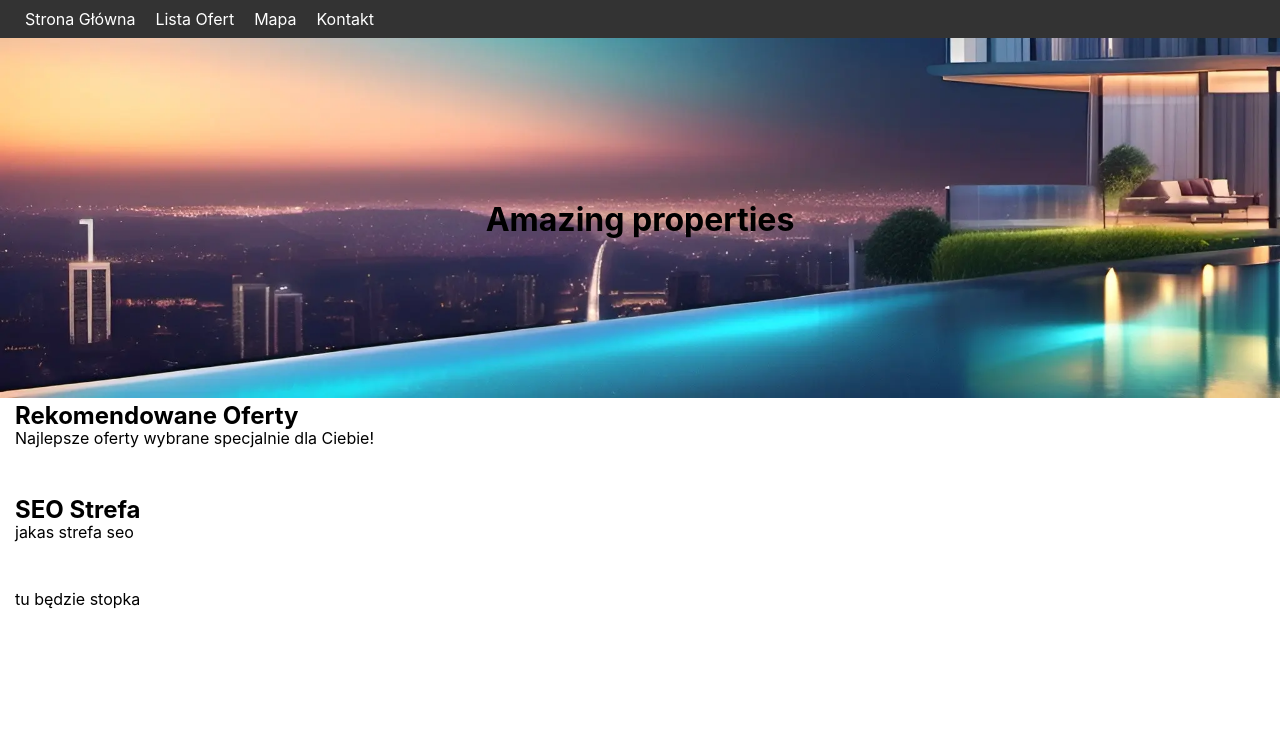
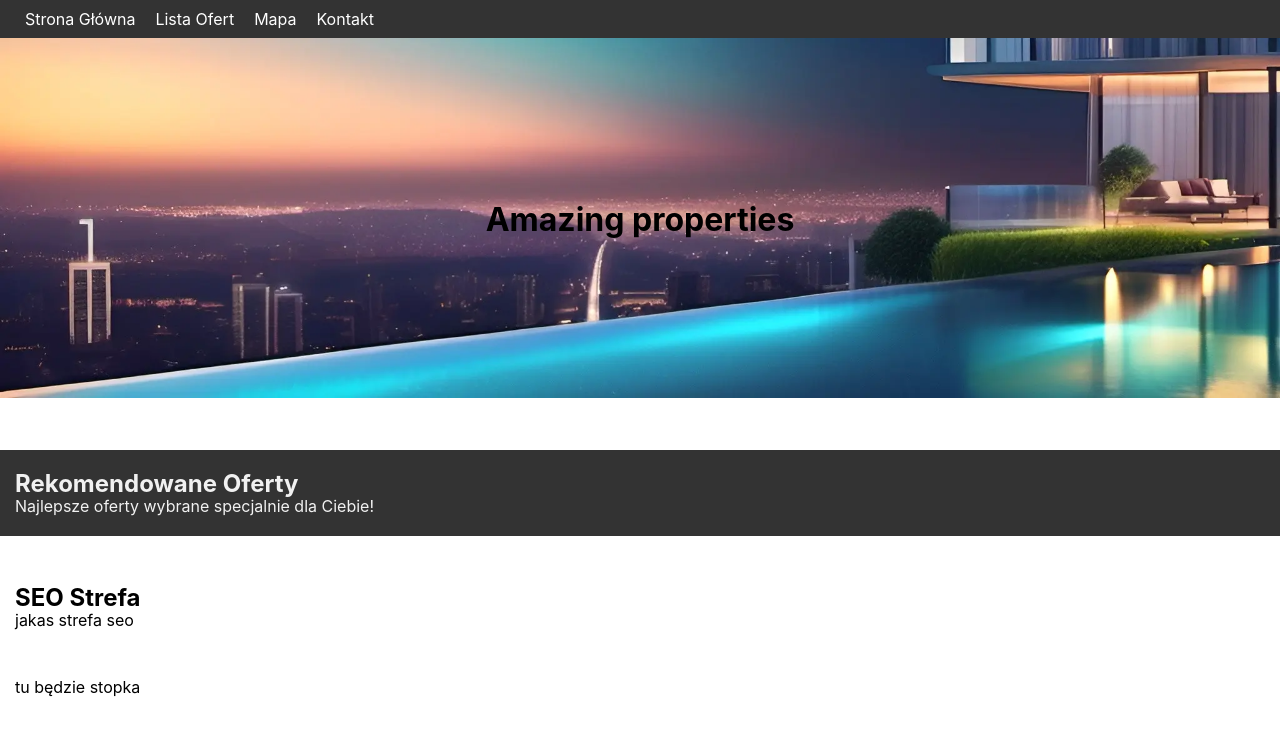
Before and after one commit to CieslakLukasz/Awesome-Properies, a React app: page / in a window 1280 px wide. Shown: the top 736 px of the page. Built offline with nearby package versions, Linux system fonts and the light colour scheme.

Commit message:
day 4
sections / change of styles

```diff
--- a/src/App.less
+++ b/src/App.less
@@ -17,10 +17,3 @@ footer {
   margin: 0 auto;
   padding: 0 15px;
 }
-
-section {
-  margin-bottom: 24px;
-  @media (width > 979px) {
-    margin-bottom: 48px;
-  }
-}
--- /dev/null
+++ b/src/components/Section/Section.js
@@ -0,0 +1,13 @@
+import React from "react";
+import "./Section.less";
+
+const Section = ({ title = "", children, ...props }) => {
+  return (
+    <section {...props}>
+      {title && <h2>{title}</h2>}
+      {children}
+    </section>
+  );
+};
+
+export default Section;
--- /dev/null
+++ b/src/components/Section/Section.less
@@ -0,0 +1,25 @@
+section {
+  margin-bottom: 24px;
+  @media (width > 979px) {
+    margin-bottom: 48px;
+  }
+
+  &.background_zone {
+    position: relative;
+    color: #f1f1f1;
+    padding: 12px 0;
+    @media (width > 979px) {
+      padding: 20px 0;
+    }
+    &:before {
+      content: "";
+      position: absolute;
+      z-index: -1;
+      top: 0;
+      width: 100vw;
+      height: 100%;
+      left: calc(50% - 50vw);
+      background-color: #333;
+    }
+  }
+}
--- /dev/null
+++ b/src/data/tempOffersData.js
@@ -0,0 +1,80 @@
+const apartments = [
+  {
+    name: "Apartament Parkowy",
+    address: "ul. Królewska 10, 00-065 Warszawa",
+    area: 85,
+    rooms: 4,
+    bedrooms: 3,
+    description:
+      "Przestronny apartament z widokiem na park. W pełni wyposażony, idealny dla rodziny.",
+    image: "https://example.com/images/apartment1.jpg",
+  },
+  {
+    name: "Nowoczesne Studio",
+    address: "ul. Marszałkowska 55, 00-676 Warszawa",
+    area: 40,
+    rooms: 2,
+    bedrooms: 1,
+    description: "Stylowe studio w sercu miasta, idealne dla singla lub pary.",
+    image: "https://example.com/images/apartment2.jpg",
+  },
+  {
+    name: "Luksusowy Penthouse",
+    address: "ul. Złota 44, 00-120 Warszawa",
+    area: 120,
+    rooms: 5,
+    bedrooms: 3,
+    description: "Ekskluzywny penthouse z panoramicznym widokiem na Warszawę.",
+    image: "https://example.com/images/apartment3.jpg",
+  },
+  {
+    name: "Apartament Rodzinny",
+    address: "ul. Grójecka 20, 02-301 Warszawa",
+    area: 95,
+    rooms: 4,
+    bedrooms: 3,
+    description:
+      "Komfortowy apartament w cichej okolicy, blisko szkół i przedszkoli.",
+    image: "https://example.com/images/apartment4.jpg",
+  },
+  {
+    name: "Klimatyczne Mieszkanie",
+    address: "ul. Mokotowska 15, 00-640 Warszawa",
+    area: 60,
+    rooms: 3,
+    bedrooms: 2,
+    description: "Mieszkanie z duszą w zabytkowej kamienicy na Mokotowie.",
+    image: "https://example.com/images/apartment5.jpg",
+  },
+  {
+    name: "Loft Industrialny",
+    address: "ul. Wola 7, 01-202 Warszawa",
+    area: 70,
+    rooms: 3,
+    bedrooms: 2,
+    description:
+      "Stylowy loft w industrialnym stylu, doskonały dla osób ceniących oryginalne wnętrza.",
+    image: "https://example.com/images/apartment6.jpg",
+  },
+  {
+    name: "Apartament z Tarasem",
+    address: "ul. Powiśle 11, 00-950 Warszawa",
+    area: 90,
+    rooms: 4,
+    bedrooms: 2,
+    description:
+      "Przestronny apartament z dużym tarasem, idealny na letnie wieczory.",
+    image: "https://example.com/images/apartment7.jpg",
+  },
+  {
+    name: "Przytulne Mieszkanko",
+    address: "ul. Żoliborz 9, 01-510 Warszawa",
+    area: 50,
+    rooms: 2,
+    bedrooms: 1,
+    description: "Przytulne mieszkanie na Żoliborzu, blisko terenów zielonych.",
+    image: "https://example.com/images/apartment8.jpg",
+  },
+];
+
+export default apartments;
--- a/src/pages/Home/Home.js
+++ b/src/pages/Home/Home.js
@@ -1,10 +1,13 @@
 import React from "react";
 import "./Home.less";
+import Section from "../../components/Section/Section.js";
+import apartments from "../../data/tempOffersData.js";
 
 const Home = () => {
+  console.log(apartments);
   return (
     <>
-      <div id="main_banner">
+      <Section id="main_banner">
         <figure>
           <picture>
             <source
@@ -21,17 +24,17 @@ const Home = () => {
             <h1>Amazing properties</h1>
           </figcaption>
         </figure>
-      </div>
+      </Section>
 
-      <section>
-        <h2>Rekomendowane Oferty</h2>
+      <Section
+        title="Rekomendowane Oferty"
+        className="recommended-offers background_zone">
         <p>Najlepsze oferty wybrane specjalnie dla Ciebie!</p>
-      </section>
+      </Section>
 
-      <section>
-        <h2>SEO Strefa</h2>
+      <Section title="SEO Strefa" className="seo-section">
         <p>jakas strefa seo</p>
-      </section>
+      </Section>
     </>
   );
 };
```
